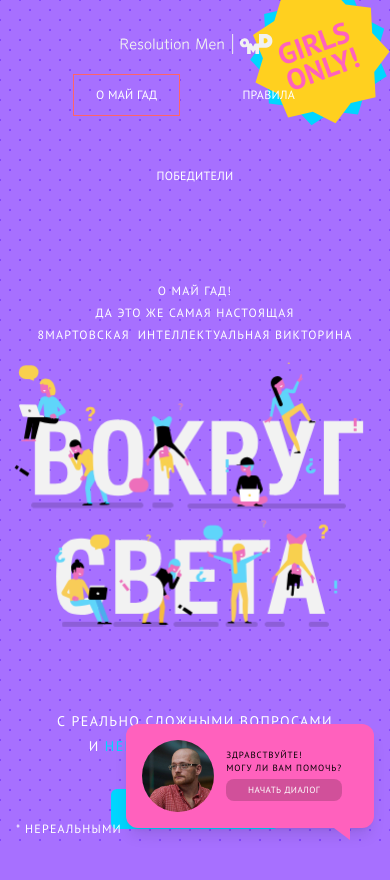
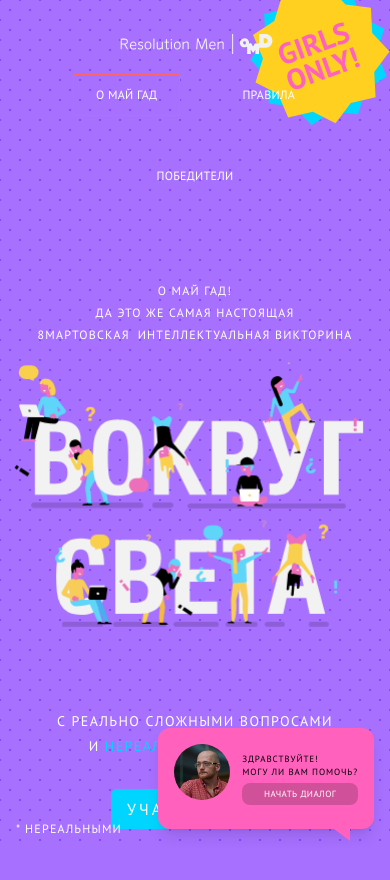
Before and after one commit to Gizuzu/igor-test-task, a React (Vite) app: page / in a window 390 px wide. Shown: the top 880 px of the page. Built offline with nearby package versions, Linux system fonts and the light colour scheme.

Commit message:
Make Vadim smaller on small screens

```diff
--- a/src/components/navigation/chat-dialog.tsx
+++ b/src/components/navigation/chat-dialog.tsx
@@ -2,7 +2,7 @@ const ChatDialog = () => {
   return (
     <div className="sticky lg:fixed bottom-0 mt-6 z-10 flex w-full justify-end">
       <div className="m-4">
-        <div className="relative bg-[#ff61bd] p-4 rounded-xl shadow-lg max-w-xs pr-8">
+        <div className="relative bg-[#ff61bd] p-4 rounded-xl shadow-lg max-w-xs pr-4 sm:pr-8">
           <div
             className="absolute bottom-[-12px] right-6 w-0 h-0
                         border-t-12 border-t-[#ff61bd]
@@ -12,7 +12,7 @@ const ChatDialog = () => {
             <img
               src="/images/vadim.jpg"
               alt="Вадим"
-              className="w-18 h-18 rounded-full mr-3"
+              className="w-14 h-14 sm:w-18 sm:h-18 rounded-full mr-3"
             />
             <div className="flex flex-col py-2 gap-1">
               <p className="text-black uppercase tracking-widest text-[9px]">
```
